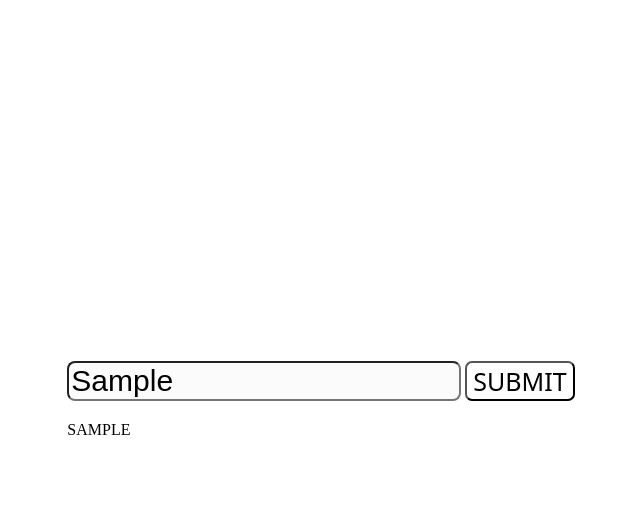
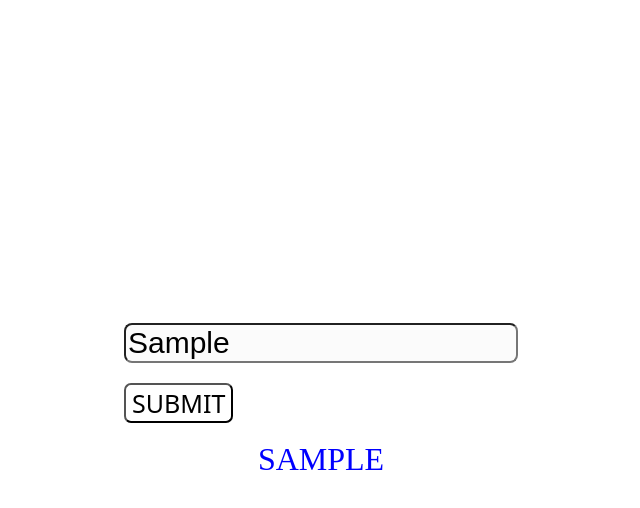
Before and after one commit to Bheem-Works/PRACTISE-JAVASCRIPT, a plain HTML site: page sim/first.html in a window 1280 px wide. Both pictures are taken after typing "Sample" into the empty fields and a click on the button "SUBMIT". Shown: the whole page, without its empty margins (319-959 px from the left). Drawn offline with Linux system fonts and the light colour scheme; a web font is replaced by a local one.

Commit message:
first commit

```diff
--- a/sim/first.html
+++ b/sim/first.html
@@ -31,6 +31,7 @@
       }
       #miso{
         background-color: white;
+        display: block;
         font-size: 25px;
         font-family: system-ui, -apple-system, BlinkMacSystemFont, 'Segoe UI', Roboto, Oxygen, Ubuntu, Cantarell, 'Open Sans', 'Helvetica Neue', sans-serif;
         text-align: center;
@@ -49,6 +50,8 @@
         text-transform: uppercase;
         font-family: serif text;
         font-family: 10px;
+        font-size: 2rem;
+
       }
 
 
@@ -90,23 +93,37 @@
         margin-top: 20px;
         text-align: start;
         margin-left: 3em;
+        display: block;
       }
     }
     </style>
   </head>
   <body>
-    <div>
+    <div class="container">
       <input type="text" id="john" />
       <button onclick="miso()" id="miso">Submit</button>
-      <div id="take"></div>
+      <br>
+      <div id="take" style="color: black;"></div>
+
     </div>
-
 
     <script>
       function miso() {
-        let lim = document.getElementById("john").value;
-        document.getElementById("take").innerHTML = lim;
+        let lim = document.getElementById("john").value; // Get the input value
+        let takeDiv = document.getElementById("take"); // Get the target div
+
+        takeDiv.innerHTML = lim; // Set the input value as the content of the div
+
+        // Toggle the text color
+        if (takeDiv.style.color === "black") {
+          takeDiv.style.color = "blue";
+        } else {
+          takeDiv.style.color = "black";
+        }
       }
+    </script>
+
+
     </script>
   <!-- next to take a value from the objects -->
   </body>
```
